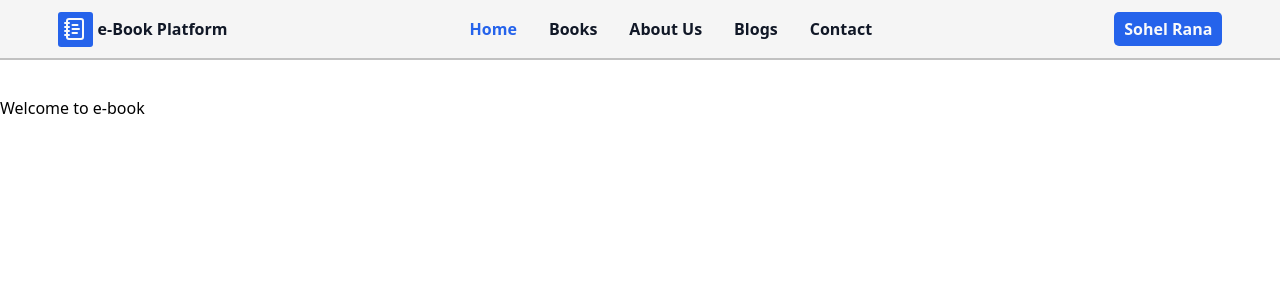
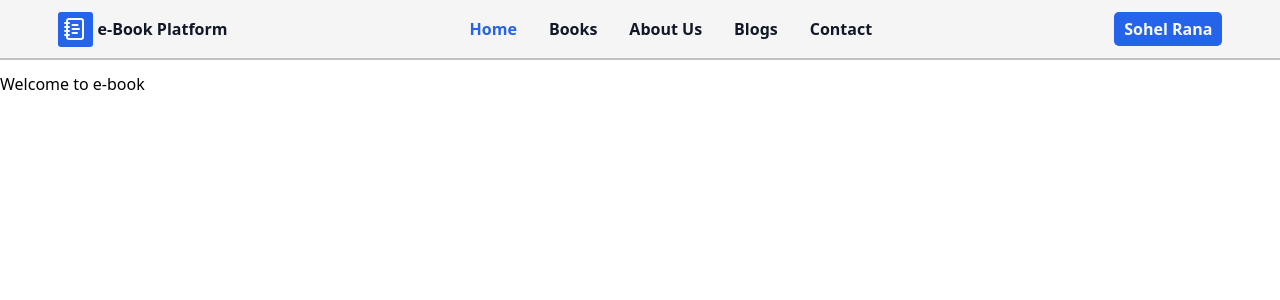
Before and after one commit to sohelrana2002/eBook-Application, a Next.js app in the folder client/: page / in a window 1280 px wide. Shown: the top 300 px of the page. Built offline with nearby package versions, Linux system fonts and the light colour scheme.

Commit message:
worpping globally

```diff
--- a/client/src/app/layout.js
+++ b/client/src/app/layout.js
@@ -1,6 +1,8 @@
 import { Geist, Geist_Mono } from "next/font/google";
 import "./globals.css";
 import Navbar from "@/shared/navbar/Navbar";
+import { AuthProvider } from "@/context/authContext";
+import TanstackProvider from "@/provider/TanstackProvider";
 
 const geistSans = Geist({
   variable: "--font-geist-sans",
@@ -21,8 +23,12 @@ export default function RootLayout({ children }) {
   return (
     <html lang="en" data-arp="">
       <body data-new-gr-c-s-check-loaded="14.1233.0" data-gr-ext-installed="">
-        <Navbar />
-        <div className="pt-[6rem]">{children}</div>
+        <AuthProvider>
+          <TanstackProvider>
+            <Navbar />
+            <div className="pt-[4.5rem]">{children}</div>
+          </TanstackProvider>
+        </AuthProvider>
       </body>
     </html>
   );
```
